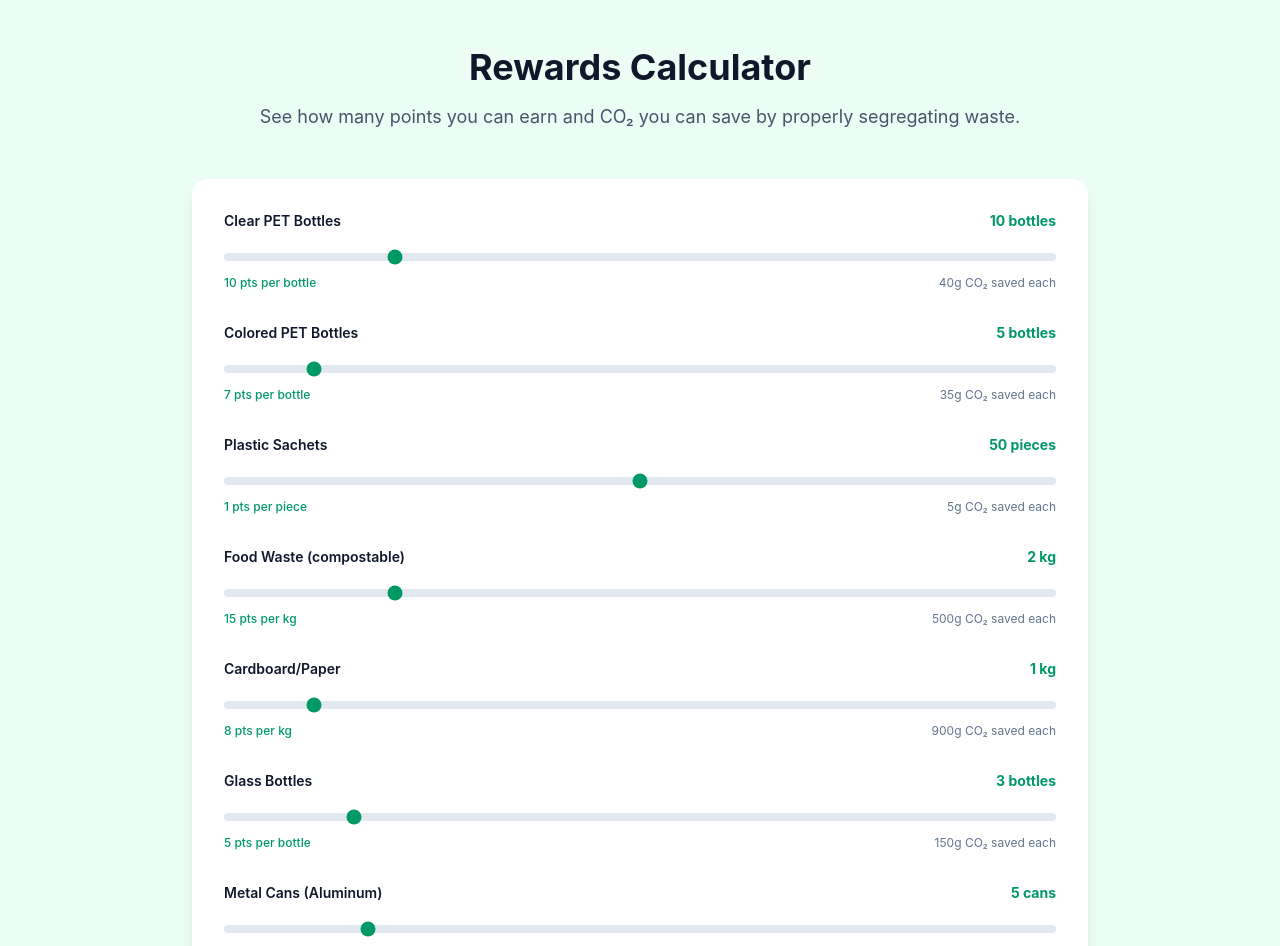
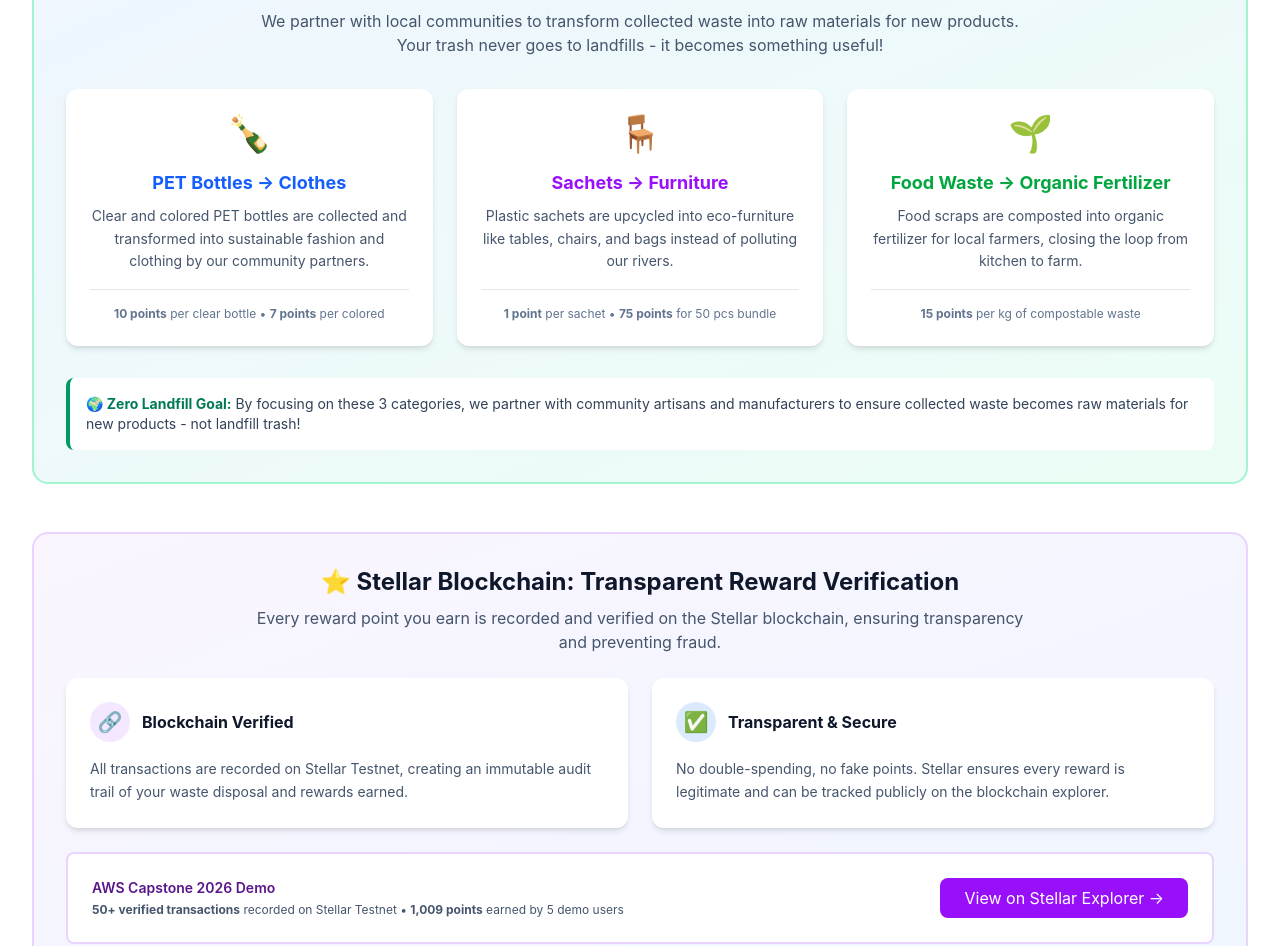
Before and after one commit to elmergb/juanabin-landing-page, a React (Vite) app: page / in a window 1280 px wide. Shown: the part 3668-4614 px from the top of the page. Built offline with nearby package versions, Linux system fonts and the light colour scheme.

Commit message:
Initial commit

```diff
--- a/src/feature/pages/components/HowItWorks.tsx
+++ b/src/feature/pages/components/HowItWorks.tsx
@@ -7,7 +7,7 @@ export default function HowItWorks() {
       icon: Leaf,
       title: "Approach the Bin",
       description:
-        "Walk up to the JuanaBin PH smart bin with your segregated waste - biodegradable, non-biodegradable, or high-value recyclables like PET bottles and sachets.",
+        "Walk up to the JuanaBin PH smart bin with your segregated waste. We focus on 3 categories: PET bottles, plastic sachets, and food waste - materials our community partners transform into valuable products instead of sending to landfills.",
     },
     {
       icon: Scan,
@@ -19,7 +19,7 @@ export default function HowItWorks() {
       icon: WalletCards,
       title: "Earn QR Rewards",
       description:
-        "Get instant QR code rewards redeemable like cash at partner convenience stores (7-11). Repeated correct action builds automatic habits. Over time, segregation becomes natural.",
+        "Get instant QR code rewards redeemable like cash at partner convenience stores (7-11). All rewards are verified on Stellar blockchain for transparency. Repeated correct action builds automatic habits. Over time, segregation becomes natural.",
     },
   ];
 
@@ -90,6 +90,139 @@ export default function HowItWorks() {
             ))}
           </div>
         </motion.div>
+
+        {/* Circular Economy - Waste to Products */}
+        <motion.div
+          initial={{ opacity: 0 }}
+          whileInView={{ opacity: 1 }}
+          transition={{ duration: 0.8 }}
+          viewport={{ once: true }}
+          className="mt-12 bg-gradient-to-br from-blue-50 to-emerald-50 rounded-2xl p-8 border-2 border-emerald-200"
+        >
+          <h3 className="text-2xl font-bold text-slate-900 mb-2 text-center">
+            ♻️ Circular Economy: Your Waste Becomes Valuable Products
+          </h3>
+          <p className="text-center text-slate-600 mb-8 max-w-3xl mx-auto">
+            We partner with local communities to transform collected waste into raw materials for new products.
+            Your trash never goes to landfills - it becomes something useful!
+          </p>
+
+          <div className="grid md:grid-cols-3 gap-6">
+            <div className="bg-white rounded-xl p-6 shadow-md hover:shadow-lg transition-shadow">
+              <div className="text-4xl mb-4 text-center">🍾</div>
+              <h4 className="text-lg font-bold text-blue-600 mb-2 text-center">
+                PET Bottles → Clothes
+              </h4>
+              <p className="text-sm text-slate-600 text-center leading-relaxed">
+                Clear and colored PET bottles are collected and transformed into sustainable fashion and clothing by our community partners.
+              </p>
+              <div className="mt-4 pt-4 border-t border-slate-200">
+                <p className="text-xs text-slate-500 text-center">
+                  <strong>10 points</strong> per clear bottle • <strong>7 points</strong> per colored
+                </p>
+              </div>
+            </div>
+
+            <div className="bg-white rounded-xl p-6 shadow-md hover:shadow-lg transition-shadow">
+              <div className="text-4xl mb-4 text-center">🪑</div>
+              <h4 className="text-lg font-bold text-purple-600 mb-2 text-center">
+                Sachets → Furniture
+              </h4>
+              <p className="text-sm text-slate-600 text-center leading-relaxed">
+                Plastic sachets are upcycled into eco-furniture like tables, chairs, and bags instead of polluting our rivers.
+              </p>
+              <div className="mt-4 pt-4 border-t border-slate-200">
+                <p className="text-xs text-slate-500 text-center">
+                  <strong>1 point</strong> per sachet • <strong>75 points</strong> for 50 pcs bundle
+                </p>
+              </div>
+            </div>
+
+            <div className="bg-white rounded-xl p-6 shadow-md hover:shadow-lg transition-shadow">
+              <div className="text-4xl mb-4 text-center">🌱</div>
+              <h4 className="text-lg font-bold text-green-600 mb-2 text-center">
+                Food Waste → Organic Fertilizer
+              </h4>
+              <p className="text-sm text-slate-600 text-center leading-relaxed">
+                Food scraps are composted into organic fertilizer for local farmers, closing the loop from kitchen to farm.
+              </p>
+              <div className="mt-4 pt-4 border-t border-slate-200">
+                <p className="text-xs text-slate-500 text-center">
+                  <strong>15 points</strong> per kg of compostable waste
+                </p>
+              </div>
+            </div>
+          </div>
+
+          <div className="mt-8 bg-white rounded-lg p-4 border-l-4 border-emerald-600">
+            <p className="text-sm text-slate-700">
+              <strong className="text-emerald-700">🌍 Zero Landfill Goal:</strong> By focusing on these 3 categories, we partner with community artisans and manufacturers to ensure collected waste becomes raw materials for new products - not landfill trash!
+            </p>
+          </div>
+        </motion.div>
+
+        {/* Stellar Blockchain Integration */}
+        <motion.div
+          initial={{ opacity: 0 }}
+          whileInView={{ opacity: 1 }}
+          transition={{ duration: 0.8 }}
+          viewport={{ once: true }}
+          className="mt-12 bg-gradient-to-br from-purple-50 to-blue-50 rounded-2xl p-8 border-2 border-purple-200"
+        >
+          <div className="text-center mb-6">
+            <h3 className="text-2xl font-bold text-slate-900 mb-2">
+              ⭐ Stellar Blockchain: Transparent Reward Verification
+            </h3>
+            <p className="text-slate-600 max-w-3xl mx-auto">
+              Every reward point you earn is recorded and verified on the Stellar blockchain, ensuring transparency and preventing fraud.
+            </p>
+          </div>
+
+          <div className="grid md:grid-cols-2 gap-6 mb-6">
+            <div className="bg-white rounded-xl p-6 shadow-md">
+              <div className="flex items-center gap-3 mb-4">
+                <div className="w-10 h-10 bg-purple-100 rounded-full flex items-center justify-center">
+                  <span className="text-xl">🔗</span>
+                </div>
+                <h4 className="font-bold text-slate-900">Blockchain Verified</h4>
+              </div>
+              <p className="text-sm text-slate-600 leading-relaxed">
+                All transactions are recorded on Stellar Testnet, creating an immutable audit trail of your waste disposal and rewards earned.
+              </p>
+            </div>
+
+            <div className="bg-white rounded-xl p-6 shadow-md">
+              <div className="flex items-center gap-3 mb-4">
+                <div className="w-10 h-10 bg-blue-100 rounded-full flex items-center justify-center">
+                  <span className="text-xl">✅</span>
+                </div>
+                <h4 className="font-bold text-slate-900">Transparent & Secure</h4>
+              </div>
+              <p className="text-sm text-slate-600 leading-relaxed">
+                No double-spending, no fake points. Stellar ensures every reward is legitimate and can be tracked publicly on the blockchain explorer.
+              </p>
+            </div>
+          </div>
+
+          <div className="bg-white rounded-lg p-6 border-2 border-purple-200">
+            <div className="flex flex-col md:flex-row items-center justify-between gap-4">
+              <div className="flex-1">
+                <p className="text-sm font-semibold text-purple-900 mb-1">AWS Capstone 2026 Demo</p>
+                <p className="text-xs text-slate-600">
+                  <strong>50+ verified transactions</strong> recorded on Stellar Testnet • <strong>1,009 points</strong> earned by 5 demo users
+                </p>
+              </div>
+              <a
+                href="https://stellar.expert/explorer/testnet"
+                target="_blank"
+                rel="noopener noreferrer"
+                className="px-6 py-2 bg-purple-600 text-white text-sm font-medium rounded-lg hover:bg-purple-700 transition-colors whitespace-nowrap"
+              >
+                View on Stellar Explorer →
+              </a>
+            </div>
+          </div>
+        </motion.div>
       </div>
     </section>
   );
```
